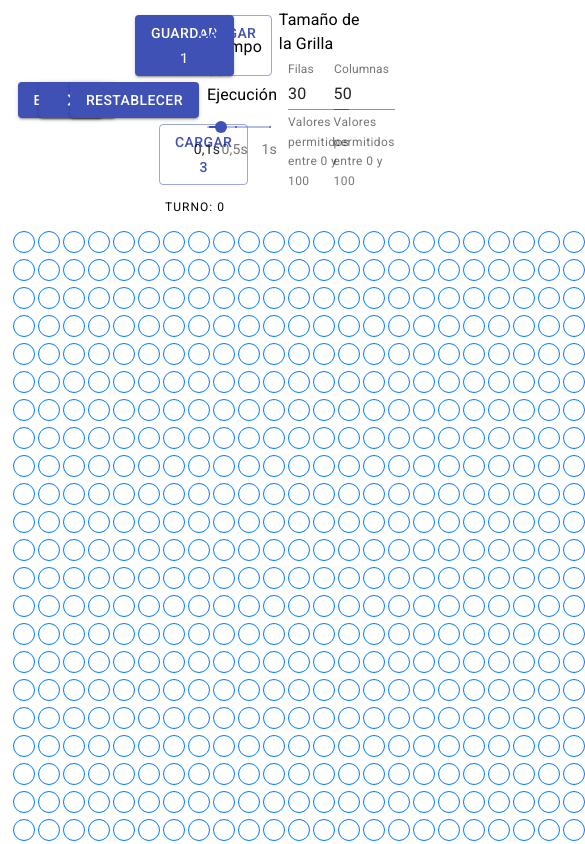
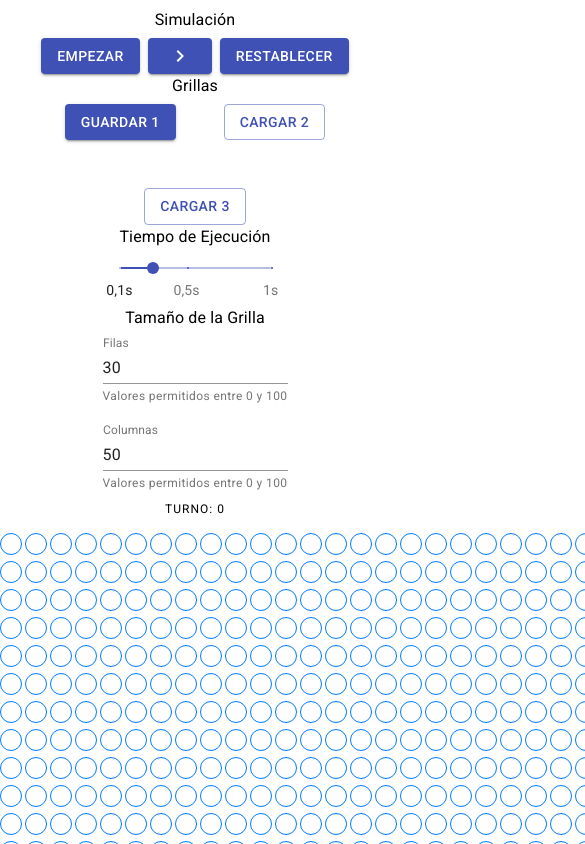
Before and after one commit to FabriJuncal/game-of-life, a React (Create React App) app: page / in a window 390 px wide. Shown: the top 844 px of the page, 585 px wide, since content can reach past the window. Built offline with nearby package versions, Linux system fonts and the light colour scheme.

Commit message:
Se agregó estilos responsivos

```diff
--- a/src/App.js
+++ b/src/App.js
@@ -8,6 +8,7 @@ import Typography from '@material-ui/core/Typography';
 import Slider from '@material-ui/core/Slider';
 import TextField from '@material-ui/core/TextField';
 import Grid from '@material-ui/core/Grid';
+import Hidden from '@material-ui/core/Hidden';
 import NavigateNextIcon from '@material-ui/icons/NavigateNext';
 // Botones personalizados de Guardar/Cargar Grilla
 import BtnGuardarCargar from '../src/components/BtnGuardarCargar';
@@ -243,20 +244,23 @@ function App() {
     <>
       <Grid container direction="column" justifyContent="center" >
         <Grid container direction="row" justifyContent="space-evenly" alignItems="center">
-          <Grid container direction="row" item xs={3} spacing={0}>
-            <Grid item xs={4}
-            style={{marginRight: '-10px'}}
-            >
+        <Hidden lgUp>
+          <Typography id="discrete-slider-small-steps" gutterBottom>
+              Simulación
+          </Typography>
+        </Hidden>
+          <Grid container direction="row" justifyContent="center" item lg={3}  spacing={1}>
+            <Grid item lg={4} >
             {/* Botón de Empezar/Parar simulación
                 Al hacer click sobre el botón, este detecta si se se quiere empezar la simulación o se quiere parar
             */}
               <Button variant="contained" color="primary"
                 disabled={cantColumnas === 0 || cantFila === 0 ? true : false}
                 onClick={()=>{actEstadoBtnSimulacion()}}
-                style={{width: '98.4px'}}
+                style={{width: '100%'}}
               >{recorrido ? 'Parar' : 'Empezar'}</Button>
             </Grid>
-            <Grid item xs={4}>
+            <Grid item lg={4} >
             {/* Botón de Siguiente Turno
                 Al hacer click sobre el botón, se avanza al siguiente turno en la simulación
             */}
@@ -270,7 +274,7 @@ function App() {
                   }}
               ><NavigateNextIcon/></Button>
             </Grid>
-            <Grid item xs={4}>
+            <Grid item lg={4} >
             {/* Botón Restablecer Células y dimensión de la Grilla
                 Al hacer click sobre el botón, este restablece las células y el tamaño de la grilla a los valores predefinidos al inicio
             */}
@@ -283,8 +287,13 @@ function App() {
               >Restablecer</Button>
             </Grid>
           </Grid>
-          <Grid container direction="row" justifyContent="center" item xs={4} spacing={6}>
-            <Grid item xs={3} >
+          <Hidden lgUp>
+            <Typography id="discrete-slider-small-steps" gutterBottom>
+              Grillas
+            </Typography>
+          </Hidden>
+          <Grid container direction="row" justifyContent="center" item lg={4}  spacing={6}>
+            <Grid item lg={3}  >
               {/* Slot 1 para cargar o almacenar la Grilla en el Local Storage
                   Al hacer click sobre el botón este verificará que el Slot se encuentre vació o no,
                   y si ya lo tenemos seleccionado. Dependiendo de estos factores se podrá Almacenar o Cargar la grilla
@@ -297,7 +306,7 @@ function App() {
                 actualizarRecorrido={actualizarRecorrido}
               />
             </Grid>
-            <Grid item xs={3}>
+            <Grid item lg={3} >
               {/* Slot 2 para cargar o almacenar la Grilla en el Local Storage
                   Al hacer click sobre el botón este verificará que el Slot se encuentre vació o no,
                   y si ya lo tenemos seleccionado. Dependiendo de estos factores se podrá Almacenar o Cargar la grilla
@@ -310,7 +319,7 @@ function App() {
                 actualizarRecorrido={actualizarRecorrido}
               />
             </Grid>
-            <Grid item xs={3}>
+            <Grid item lg={3} >
               {/* Slot 3 para cargar o almacenar la Grilla en el Local Storage
                   Al hacer click sobre el botón este verificará que el Slot se encuentre vació o no,
                   y si ya lo tenemos seleccionado. Dependiendo de estos factores se podrá Almacenar o Cargar la grilla
@@ -324,7 +333,7 @@ function App() {
               />
           </Grid>
           </Grid>
-          <Grid  item xs={2}>
+          <Grid  item lg={2} >
               {/* Slider para configurar el tiempo de ejecución de la simulación */}
               <Typography id="discrete-slider-small-steps" gutterBottom>
               Tiempo de Ejecución
@@ -350,13 +359,13 @@ function App() {
                 }}
               />
           </Grid>
-          <Grid container direction="column" alignItems="center" item xs={3}>
+          <Grid container direction="column" alignItems="center" item lg={3} >
           {/* Campos para configurar el Tamaño de la Grilla */}
             <Typography id="discrete-slider-small-steps" gutterBottom>
             Tamaño de la Grilla
             </Typography>
             <Grid container direction="row" justifyContent="center" alignItems="center" spacing={2}>
-              <Grid item xs={5}>
+              <Grid item lg={5} >
                 <TextField id="n-filas" label="Filas"
                   type="number"
                   value={cantFila}
@@ -369,7 +378,7 @@ function App() {
                   }}
                 />
               </Grid>
-              <Grid item xs={5}>
+              <Grid item lg={5} >
                 <TextField  id="n-columnas" label="Columnas"
                   type="number"
                   value={cantColumnas}
@@ -390,7 +399,7 @@ function App() {
             </Typography>
           </Grid>
         <Grid container direction="column" alignContent="center">
-          <Grid id="grillaSimulacion"  item xs>
+          <Grid id="grillaSimulacion"  item lg>
             {/* Grilla donde se verán el conjunto de células */}
             <div
               // Una vez que tenemos la 1er columna armada utilizamos Grid para repetir/crear la cantidad de Columnas que se asignó
@@ -418,7 +427,7 @@ function App() {
               )}
             </div>
           </Grid>
-        </Grid>
+         </Grid>
       </Grid>
     </>
   );
```
